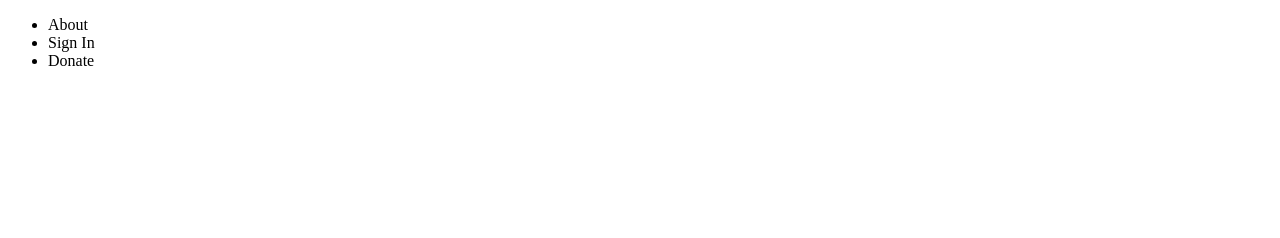
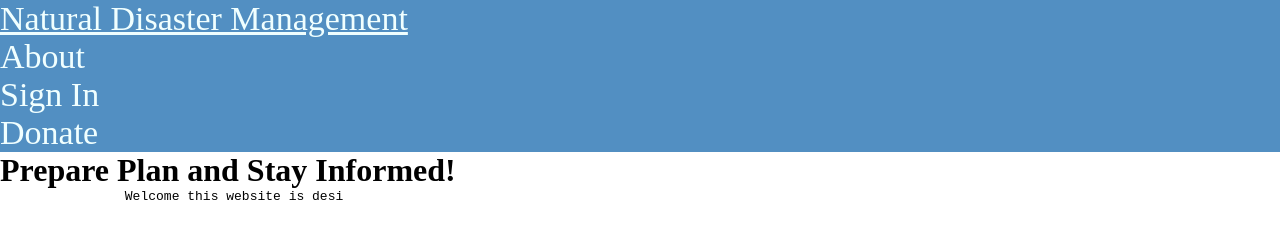
Before and after one commit to devshlokm/Solucio_MO-Tofan, a plain HTML site: page home.html in a window 1280 px wide. Drawn offline with Linux system fonts and the light colour scheme.

Commit message:
container

```diff
--- a/home.css
+++ b/home.css
@@ -1,5 +1,5 @@
 nav{
-    background-color: rgb(43, 147, 231);
+    background-color: rgb(82, 143, 194);
     color: azure;
     flex :size 23px;
     font: bold;
--- a/home.html
+++ b/home.html
@@ -5,16 +5,34 @@
     <meta http-equiv="X-UA-Compatible" content="IE=edge">
     <meta name="viewport" content="width=device-width, initial-scale=1.0">
     <title>Document</title>
+    <link rel="stylesheet" href="home.css">
 </head>
 <body>
 <header>
     <nav>
+        <div class="logo">
+            <u>Natural Disaster Management</u>
+        </div>
         <ul>
             <li>About</li>
             <li>Sign In</li>
             <li>Donate</li>
         </ul>
     </nav>
+    <div id="color">
+    </div>
 </header>
+<main>
+    <div class="container1">
+        <div id="write">
+            <h1> Prepare Plan and Stay Informed!</h1>
+        </div>
+        <div id="write1">
+            <pre>
+                Welcome this website is desi
+            </pre>
+        </div>
+    </div>
+</main>
 </body>
 </html>
```
